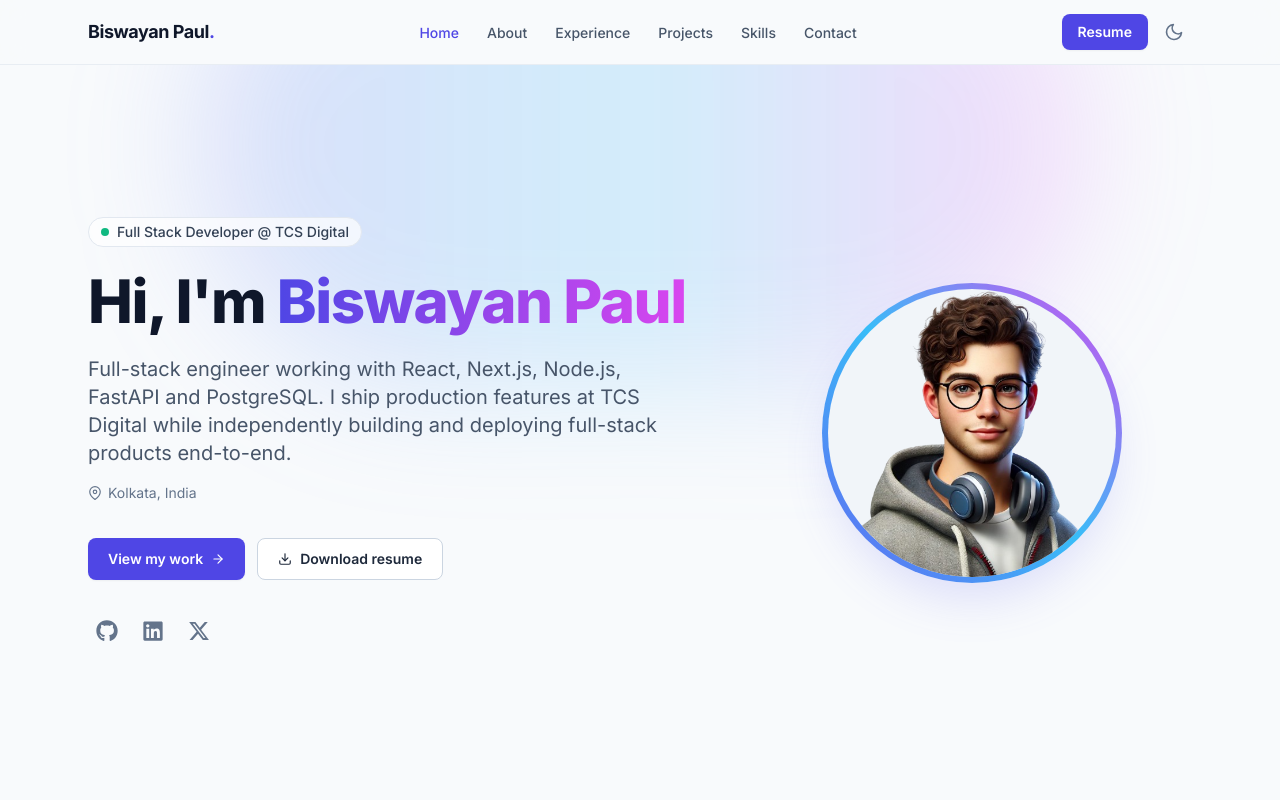
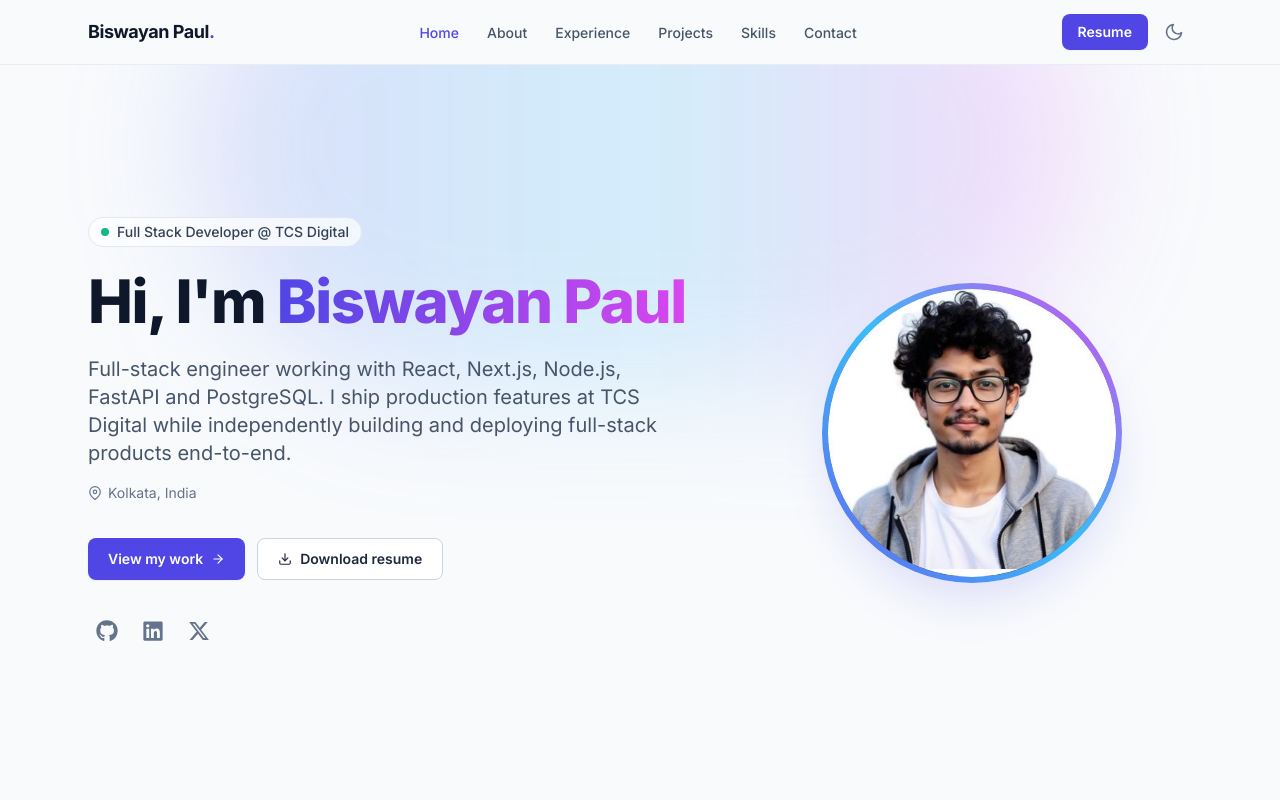
Before and after one commit to BiswayanPaul/Portfolio, a React (Vite) app: page / in a window 1280 px wide. Shown: the top 800 px of the page. Built offline with nearby package versions, Linux system fonts and the light colour scheme.

Commit message:
profile image changed.

```diff
--- a/src/components/my_components/Home.tsx
+++ b/src/components/my_components/Home.tsx
@@ -76,7 +76,7 @@
         <div className="order-first flex justify-center md:order-last">
           <div className="rounded-full bg-gradient-to-tr from-indigo-500 via-sky-400 to-fuchsia-500 p-1.5 shadow-2xl shadow-indigo-500/20">
             <img
-              src="/avatar.png"
+              src="/profilePic.jpg"
               alt={profile.name}
               className="h-44 w-44 rounded-full bg-slate-100 object-cover sm:h-56 sm:w-56 lg:h-72 lg:w-72 dark:bg-slate-900"
             />
```
Also changed, not shown: public/profilePic.jpg (added).
